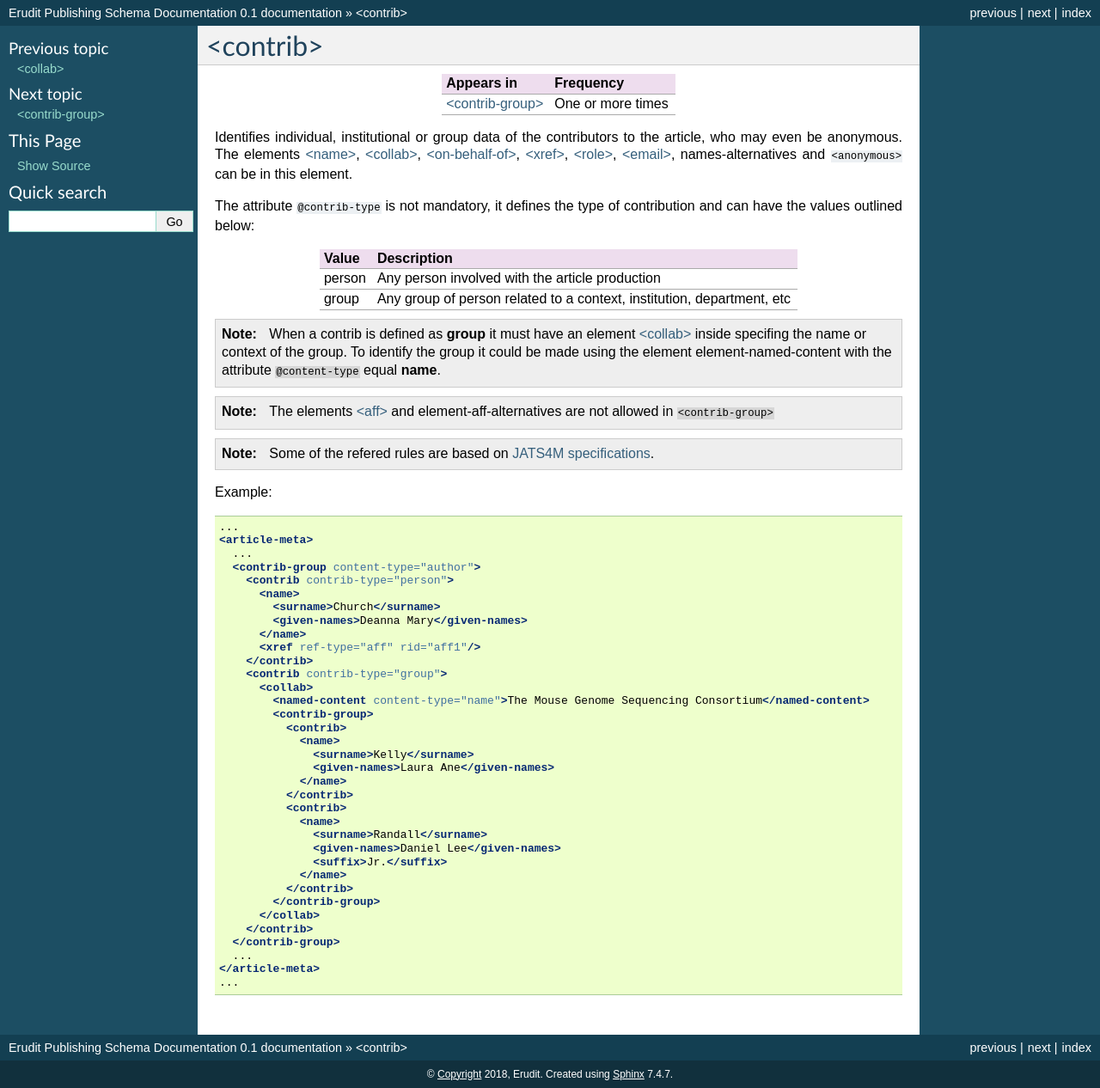
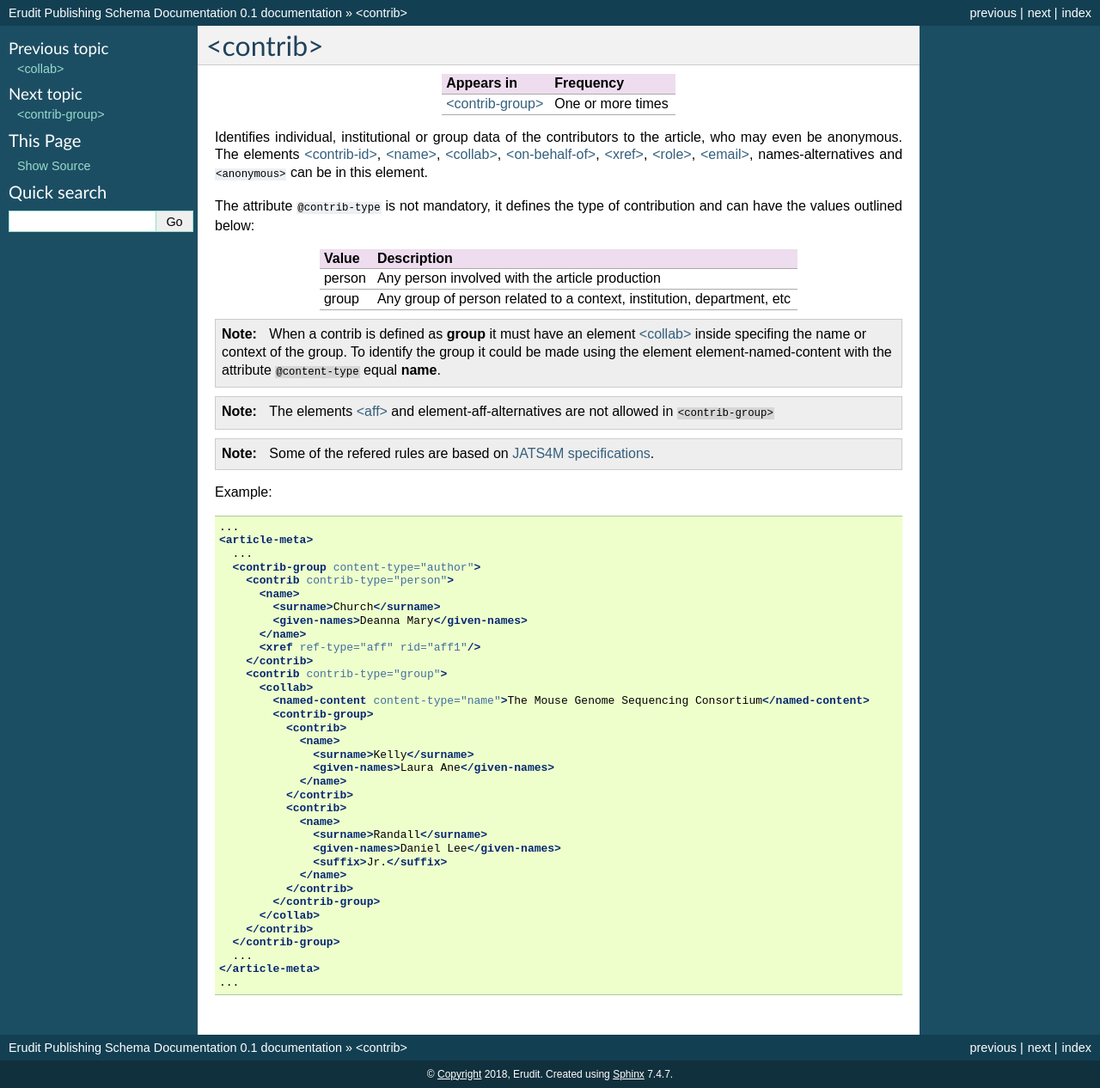
Before and after one commit to erudit/erudit-ps-documentation, a Sphinx documentation site: the page built from docs/source/tagset/element-contrib.rst, in a window 1280 px wide. Shown: the whole page at 86% size. Built offline with Sphinx 7.4.7, drawn with Linux system fonts in a browser that asks for light colours.

Commit message:
Improving contrib docs

```diff
--- a/docs/source/tagset/element-contrib.rst
+++ b/docs/source/tagset/element-contrib.rst
@@ -9,7 +9,7 @@
 | :ref:`element-contrib-group`  | One or more times |
 +-------------------------------+-------------------+
 
-Identifies individual, institutional or group data of the contributors to the article, who may even be anonymous. The elements :ref:`element-name`, :ref:`element-collab`, :ref:`element-on-behalf-of`, :ref:`element-xref`, :ref:`element-role`, :ref:`element-email`, :ref:`names-alternatives` and ``<anonymous>`` can be in this element.
+Identifies individual, institutional or group data of the contributors to the article, who may even be anonymous. The elements :ref:`element-contrib-id`, :ref:`element-name`, :ref:`element-collab`, :ref:`element-on-behalf-of`, :ref:`element-xref`, :ref:`element-role`, :ref:`element-email`, :ref:`names-alternatives` and ``<anonymous>`` can be in this element.
 
 The attribute ``@contrib-type`` is not mandatory, it defines the type of contribution and can have the values outlined below:
 
```
